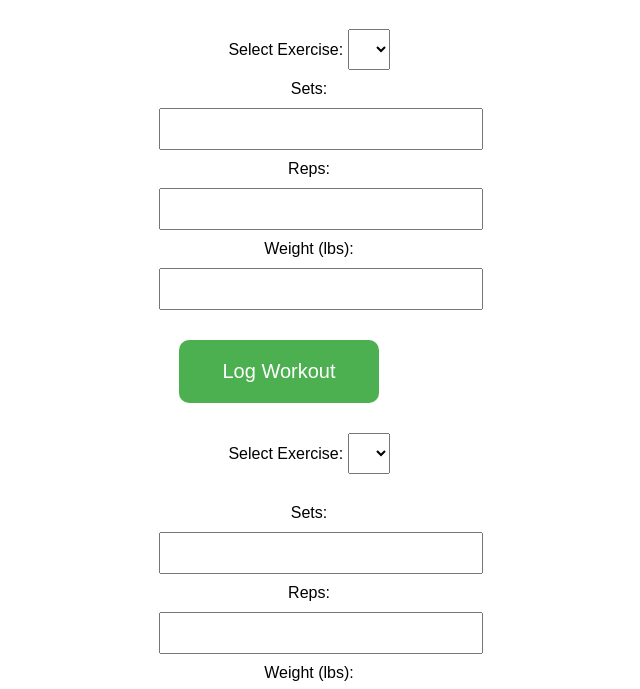
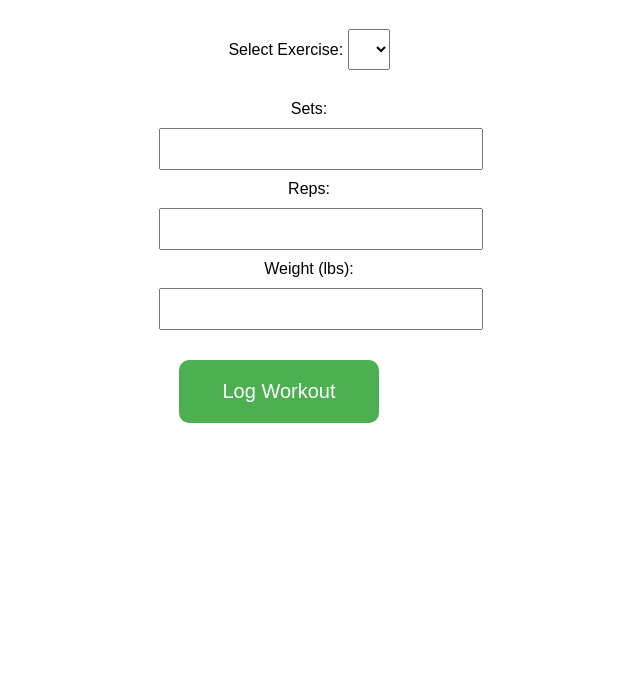
Before and after one commit to immycoding/pump-logger, a plain HTML site: page workout.html in a window 1280 px wide. Shown: the part 89-778 px from the top of the page, without its empty margins (331-971 px from the left). Drawn offline with Linux system fonts and the light colour scheme.

Commit message:
fixed pull

```diff
--- a/workout.html
+++ b/workout.html
@@ -8,30 +8,16 @@
 </head>
 <body>
     <h1 id="workout-header">Workout</h1>
+
+    <!-- Combined Form -->
     <form id="workoutForm">
         <label for="exercise">Select Exercise:</label>
         <select id="exercise-dropdown" name="exercise">
             <!-- Options will be added dynamically -->
         </select><br>
 
-        <label for="sets">Sets:</label>
-        <input type="number" id="sets" name="sets" required><br>
-
-        <label for="reps">Reps:</label>
-        <input type="number" id="reps" name="reps" required><br>
-
-        <label for="weight">Weight (lbs):</label>
-        <input type="number" id="weight" name="weight" required><br>
-
-        <button type="submit">Log Workout</button>
-    </form>
-    <form id="workoutForm">
-        <label for="exercise">Select Exercise:</label>
-        <select id="exercise-dropdown" name="exercise">
-            <!-- Options will be added dynamically -->
-        </select><br>
-
-        <div id="last-workout" style="margin-top: 20px; font-size: 16px; color: #555;"></div> <!-- New -->
+        <!-- Div to show last workout -->
+        <div id="last-workout" style="margin-top: 20px; font-size: 16px; color: #555;"></div>
 
         <label for="sets">Sets:</label>
         <input type="number" id="sets" name="sets" required><br>
```
